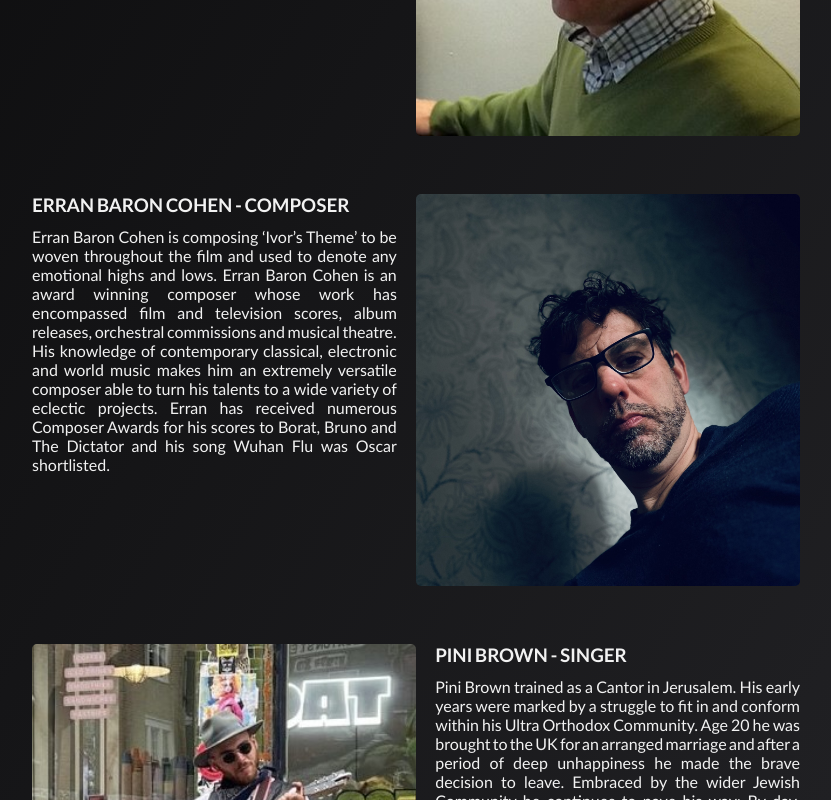
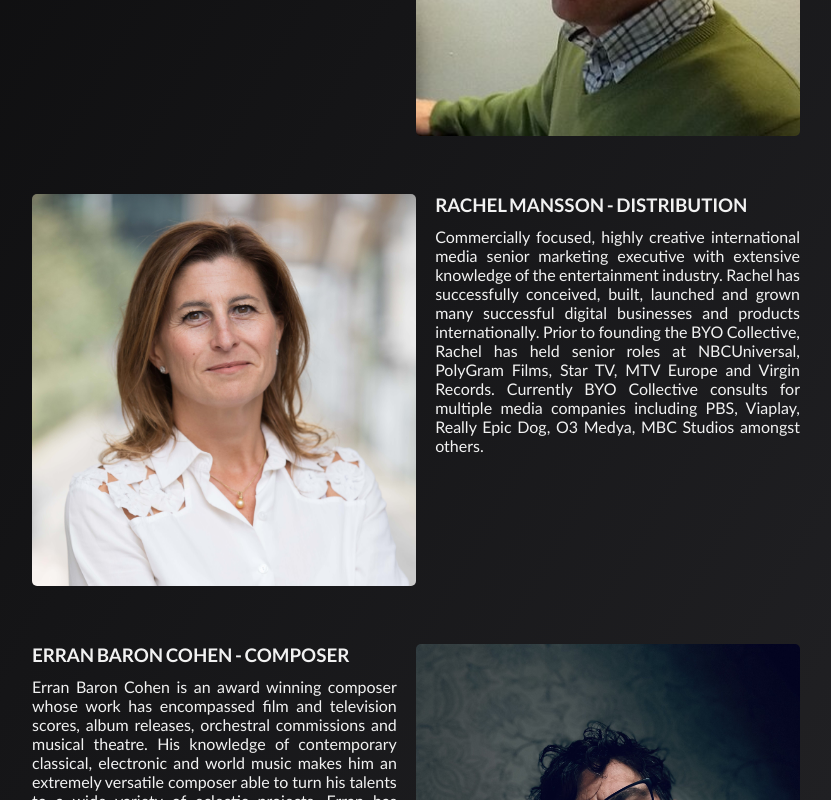
Before and after one commit to totes7/Survivor, a React (Create React App) app: page /info in a window 1280 px wide. Shown: the part 1920-2720 px from the top of the page, without its empty margins (224-1055 px from the left). Built offline with nearby package versions, Linux system fonts and the light colour scheme.

Commit message:
minor changes to some of the bios in team plus add rachel to team; change card component so that the target of the path is now a prop

```diff
--- a/src/App.css
+++ b/src/App.css
@@ -160,6 +160,7 @@
     "kate kateImage"
     "sallyImage sally"
     "nigel nigelImage"
+    "rachelImage rachel"
     "erran erranImage"
     "piniImage pini"
     "morgan morganImage"
@@ -244,6 +245,26 @@
 }
 
 #nigel-card {
+  display: none;
+}
+
+#rachel-image {
+  min-height: 300px;
+  grid-area: rachelImage;
+  margin: 15% 0 0 0;
+  background-image: url("./images/RachelProfile.jpg");
+  border-radius: 5px;
+  background-position: center;
+  background-repeat: no-repeat;
+  background-size: cover;
+}
+
+#rachel-profile {
+  grid-area: rachel;
+  padding: 15% 0 5% 5%;
+}
+
+#rachel-card {
   display: none;
 }
 
@@ -815,7 +836,7 @@
   }
 
   #aspirations-image {
-    margin-top: 5%;
+    margin-top: 15%;
   }
 
   #team {
@@ -880,6 +901,19 @@
   }
 
   #nigel-profile {
+    display: none;
+  }
+
+  #rachel-card {
+    display: block;
+  }
+
+  #rachel-image {
+    background-image: none;
+    min-height: 0;
+  }
+
+  #rachel-profile {
     display: none;
   }
 
--- a/src/components/Card.jsx
+++ b/src/components/Card.jsx
@@ -6,7 +6,7 @@ function Card(props) {
   return (
     <>
       <div className={props.classOuter}>
-        <Link to={props.path} target="_blank">
+        <Link to={props.path} target={props.target}>
           <figure className="card-image-wrap">
             <img src={props.src} alt={props.alt} className={props.classImage} />
             <figcaption>{props.caption}</figcaption>
--- a/src/components/pages/Book.jsx
+++ b/src/components/pages/Book.jsx
@@ -23,6 +23,7 @@ function Book() {
 
             Every day in Auschwitz was a brutal struggle for survival, surrounded by unimaginable horror. Against all the odds Ivor survived the Holocaust and would go on to build a meaningful and fulfilling life in England."
             path="https://www.hmd.org.uk/resource/ivor-perl/"
+            target="_blank"
             classOuter="book-card-container"
             classImage="book-card-image"
           />
--- a/src/components/pages/Contact.jsx
+++ b/src/components/pages/Contact.jsx
@@ -41,7 +41,7 @@ function Contact() {
       <div className="contact">
         <h1>CONTACT</h1>
         <p>
-          The team welcome feedbacks, information, suggestions and questions.
+          The team welcome feedback, information, suggestions and questions.
         </p>
         <p>
           Here's how to get in touch. We aim to respond within 5 days.
--- a/src/components/pages/Info.jsx
+++ b/src/components/pages/Info.jsx
@@ -6,6 +6,7 @@ import zoom from "../../images/ZoomProfile.jpg";
 import kate from "../../images/KateProfile.jpg";
 import sally from "../../images/SallyProfile.jpg";
 import nigel from "../../images/NigelProfile.jpeg";
+import rachel from "../../images/RachelProfile.jpg";
 import morgan from "../../images/MorganProfile.jpg";
 import mark from "../../images/MarkProfile.jpg";
 import ace from "../../images/AceProfile.jpg";
@@ -53,6 +54,7 @@ function Info() {
               title="Director"
               text="Zoom Rockman is an award-winning cartoonist, illustrator, puppet-maker and animator. Zoom is the youngest-ever contributor to The Beano and Private Eye. Zoom has illustrated several books including Iain Dale’s The Prime Ministers (Political Book of the Year 2020) and The Presidents (2021), Michael Rosen’s St Pancreas Defendat Me, The Boris Letters (2022) and Farce Majeure (2023), Ivor Baddiel’s Ben’s Bonkers Bar Mitzvah (2023) and Jonny Zucker’s Striker Boy (2023). The Evening Standard named Zoom as one of the Most Influential Londoners under 25 and his cartoon for Private Eye, ‘You can’t do anything these days without being seen as an antisemite’ won Pocket Political Cartoon of the Year 2023. After reading Ivor Perl’s story, Zoom said: “Ivor’s book moved me deeply. When I read Ivor’s words, I saw them as a film, and I realised that I could bring these images to life using my paper puppet animation skills and create something accessible to an audience who wouldn’t normally think of delving into this subject matter. Anti-Semitism is again on the rise and I have heard people say, Why are Jews always banging on about the Holocaust?“ - This film is the answer to that question."
               path="https://www.instagram.com/the_zoomcomic/"
+              target="_blank"
               classOuter="team-card-container"
               classImage="team-card-image"
             />
@@ -70,6 +72,7 @@ function Info() {
               title="Screenwriter"
               text="Kate Lennard is a writer, researcher, production manager and furniture designer. She is Creative Director at ROCKMAN&ROCKMAN design studio, known for its original furniture designs influenced by its extensive 20th-century ephemera collection. Her Little Genius series of children's books, published by Penguin Random House in the UK, has been translated into 8 languages. Kate is also the mother of Zoom and Ace Rockman."
               path="https://www.instagram.com/rockman_and_rockman/"
+              target="_blank"
               classOuter="team-card-container"
               classImage="team-card-image"
             />
@@ -77,7 +80,7 @@ function Info() {
           <div id="sally-image"></div>
           <div id="sally-profile">
             <h3>SALLY VAUGHAN - PRODUCER</h3>
-            <p>Sally Vaughan is a producer, agent and coach. Prior to founding her own agency, Exceptional, Sally's career spanned the media and art worlds. As vice president marketing for ESPN Asia and CNN International, she led the marketing launch of ESPN India and CNN's first multiplatform campaign. Sally launched the first online platform purely for figurative artists in 2008 and became art consultant to the Savoy hotel. Sally has been Zoom Rockman's agent for 8 years since he was 16 years old. She is an ILM qualified Leadership and Management coach and a Member of the Institute of Leadership.</p>
+            <p>Sally Vaughan is a producer, agent and coach. Prior to founding Exceptional, Sally's career spanned the media and art worlds. As vice president marketing for ESPN Asia and CNN International, she led the marketing launch of ESPN India and CNN's first multiplatform campaign. Sally launched the first online platform purely for figurative artists in 2008 becoming art consultant to the Savoy hotel. Sally has been Zoom Rockman's agent for 8 years since he was 16 years old. She is an ILM qualified Leadership and Management coach and a Member of the Institute of Leadership.</p>
           </div>
           <div id="sally-card">
           <Card
@@ -85,8 +88,9 @@ function Info() {
               alt="Sally Vaughan"
               caption="SALLY VAUGHAN"
               title="Producer"
-              text="Sally Vaughan is a producer, agent and coach. Prior to founding her own agency, Exceptional, Sally's career spanned the media and art worlds. As vice president marketing for ESPN Asia and CNN International, she led the marketing launch of ESPN India and CNN's first multiplatform campaign. Sally launched the first online platform purely for figurative artists in 2008 and became art consultant to the Savoy hotel. Sally has been Zoom Rockman's agent for 8 years since he was 16 years old. She is an ILM qualified Leadership and Management coach and a Member of the Institute of Leadership."
+              text="Sally Vaughan is a producer, agent and coach. Prior to founding Exceptional, Sally's career spanned the media and art worlds. As vice president marketing for ESPN Asia and CNN International, she led the marketing launch of ESPN India and CNN's first multiplatform campaign. Sally launched the first online platform purely for figurative artists in 2008 becoming art consultant to the Savoy hotel. Sally has been Zoom Rockman's agent for 8 years since he was 16 years old. She is an ILM qualified Leadership and Management coach and a Member of the Institute of Leadership."
               path="https://www.linkedin.com/in/sallyvaughan/"
+              target="_blank"
               classOuter="team-card-container"
               classImage="team-card-image"
             />
@@ -104,6 +108,25 @@ function Info() {
               title="Executive Producer"
               text="Nigel Canin is Director of 2Simple Educational Software, Lemon Soul Publishing and Second Chance, a not for profit computer recycling project."
               path="https://www.linkedin.com/in/nigel-canin-43061317/"
+              target="_blank"
+              classOuter="team-card-container"
+              classImage="team-card-image"
+            />
+          </div>
+          <div id="rachel-image"></div>
+          <div id="rachel-profile">
+            <h3>RACHEL MANSSON - DISTRIBUTION</h3>
+            <p>Commercially focused, highly creative international media senior marketing executive with extensive knowledge of the entertainment industry. Rachel has successfully conceived, built, launched and grown many successful digital businesses and products internationally. Prior to founding the BYO Collective, Rachel has held senior roles at NBCUniversal, PolyGram Films, Star TV, MTV Europe and Virgin Records. Currently BYO Collective consults for multiple media companies including PBS, Viaplay, Really Epic Dog, O3 Medya, MBC Studios amongst others.</p>
+          </div>
+          <div id="rachel-card">
+          <Card
+              src={rachel}
+              alt="Rachel Mansson"
+              caption="RACHEL MANSSON"
+              title="Distribution"
+              text="Commercially focused, highly creative international media senior marketing executive with extensive knowledge of the entertainment industry. Rachel has successfully conceived, built, launched and grown many successful digital businesses and products internationally. Prior to founding the BYO Collective, Rachel has held senior roles at NBCUniversal, PolyGram Films, Star TV, MTV Europe and Virgin Records. Currently BYO Collective consults for multiple media companies including PBS, Viaplay, Really Epic Dog, O3 Medya, MBC Studios amongst others."
+              path="https://www.linkedin.com/in/rachelmansson/"
+              target="_blank"
               classOuter="team-card-container"
               classImage="team-card-image"
             />
@@ -113,16 +136,7 @@ function Info() {
             <h3>ERRAN BARON COHEN - COMPOSER</h3>
             <p>
               {" "}
-              Erran Baron Cohen is composing ‘Ivor’s Theme’ to be woven
-              throughout the film and used to denote any emotional highs and
-              lows. Erran Baron Cohen is an award winning composer whose work
-              has encompassed film and television scores, album releases,
-              orchestral commissions and musical theatre. His knowledge of
-              contemporary classical, electronic and world music makes him an
-              extremely versatile composer able to turn his talents to a wide
-              variety of eclectic projects. Erran has received numerous Composer
-              Awards for his scores to Borat, Bruno and The Dictator and his
-              song Wuhan Flu was Oscar shortlisted.
+              Erran Baron Cohen is an award winning composer whose work has encompassed film and television scores, album releases, orchestral commissions and musical theatre. His knowledge of contemporary classical, electronic and world music makes him an extremely versatile composer able to turn his talents to a wide variety of eclectic projects. Erran has received numerous Composer Awards for his scores to Borat, Bruno and The Dictator and his song Wuhan Flu was Oscar shortlisted.
             </p>
           </div>
           <div id="erran-card">
@@ -131,17 +145,9 @@ function Info() {
               alt="Erran Baron Cohen"
               caption="ERRAN BARON COHEN"
               title="Composer"
-              text="Erran Baron Cohen is composing ‘Ivor’s Theme’ to be woven
-              throughout the film and used to denote any emotional highs and
-              lows. Erran Baron Cohen is an award winning composer whose work
-              has encompassed film and television scores, album releases,
-              orchestral commissions and musical theatre. His knowledge of
-              contemporary classical, electronic and world music makes him an
-              extremely versatile composer able to turn his talents to a wide
-              variety of eclectic projects. Erran has received numerous Composer
-              Awards for his scores to Borat, Bruno and The Dictator and his
-              song Wuhan Flu was Oscar shortlisted."
+              text="Erran Baron Cohen is an award winning composer whose work has encompassed film and television scores, album releases, orchestral commissions and musical theatre. His knowledge of contemporary classical, electronic and world music makes him an extremely versatile composer able to turn his talents to a wide variety of eclectic projects. Erran has received numerous Composer Awards for his scores to Borat, Bruno and The Dictator and his song Wuhan Flu was Oscar shortlisted."
               path="http://www.erranbaroncohen.com/"
+              target="_blank"
               classOuter="team-card-container"
               classImage="team-card-image"
             />
@@ -169,6 +175,7 @@ function Info() {
               title="Singer"
               text="Pini Brown trained as a Cantor in Jerusalem.  His early years were marked by a struggle to fit in and conform within his Ultra Orthodox Community. Age 20 he was brought to the UK for an arranged marriage and after a period of deep unhappiness he made the brave decision to leave. Embraced by the wider Jewish Community he continues to pave his way; By day, hosting tours of the East End and by night making a name for himself performing his unique brand of Yiddish Klezmer in the late night blues and jazz clubs of London."
               path="https://www.instagram.com/pini_on_the_roof/"
+              target="_blank"
               classOuter="team-card-container"
               classImage="team-card-image"
             />
@@ -186,6 +193,7 @@ function Info() {
               title="Sound Design"
               text="Morgan Penn is a London based Portrait Painter and Musician."
               path="https://www.instagram.com/morganpennportraits/"
+              target="_blank"
               classOuter="team-card-container"
               classImage="team-card-image"
             />
@@ -203,6 +211,7 @@ function Info() {
               title="Assistant Colourist and Puppet Maker"
               text="Ace is currently in his 3rd year studying Classics at St Andrew’s University."
               path=""
+              target="_blank"
               classOuter="team-card-container"
               classImage="team-card-image"
             />
@@ -220,6 +229,7 @@ function Info() {
               title="Technical Design"
               text="Mark Garside is co founder of ROCKMAN & ROCKMAN Design Studio. He studied Industrial Design at the Royal College of Art and now specialises in luxury retail display and production. Mark is also the father of Zoom and Ace Rockman."
               path=""
+              target="_blank"
               classOuter="team-card-container"
               classImage="team-card-image"
             />
--- a/src/components/pages/Screening.jsx
+++ b/src/components/pages/Screening.jsx
@@ -39,7 +39,7 @@ function Screening() {
   return (
     <>
       <div className="screening">
-        <h1>SCREENING</h1>
+        <h1>SCREENINGS</h1>
         <p>
           Survivor will be first shown internationally at MIPCOM 24 on 22
           October 2024
```
Also changed, not shown: src/components/pages/Home.jsx (+8 -4 lines), src/images/RachelProfile.jpg (added).
